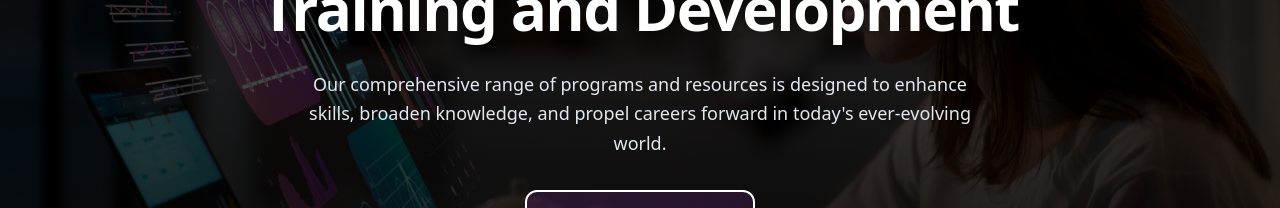
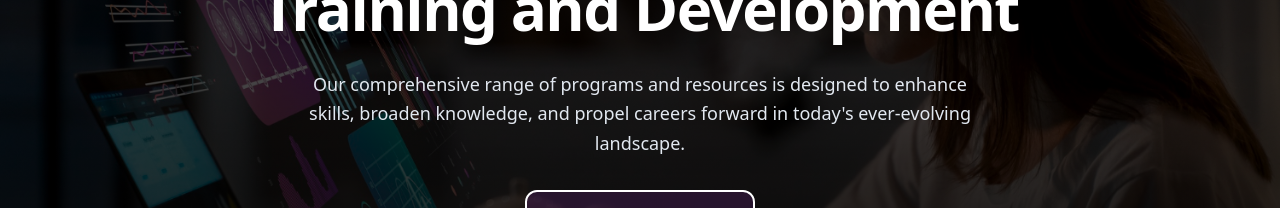
Before and after one commit to TheeValcode/Tobams-Frontend-Assessment, a Next.js app: page / in a window 1280 px wide. Shown: the part 311-519 px from the top of the page. Built offline with nearby package versions, Linux system fonts and the light colour scheme.

Commit message:
fix: correct typo in hero copy, fix directive syntax, and add hydration warning suppressions

```diff
--- a/src/app/layout.tsx
+++ b/src/app/layout.tsx
@@ -19,8 +19,8 @@ export default function RootLayout({
   children: React.ReactNode;
 }>) {
   return (
-    <html lang="en" className={`${inter.variable} h-full antialiased`}>
-      <body className="min-h-full flex flex-col font-sans bg-white text-slate-900">
+    <html lang="en" className={`${inter.variable} h-full antialiased`} suppressHydrationWarning>
+      <body className="min-h-full flex flex-col font-sans bg-white text-slate-900" suppressHydrationWarning>
         {children}
       </body>
     </html>
--- a/src/components/HeroSection.tsx
+++ b/src/components/HeroSection.tsx
@@ -35,7 +35,7 @@ export function HeroSection() {
 
         {/* Subtitle Paragraph */}
         <p className="text-sm sm:text-base md:text-lg text-slate-200 leading-relaxed max-w-2xl mx-auto font-normal">
-          Our comprehensive range of programs and resources is designed to enhance skills, broaden knowledge, and propel careers forward in today&apos;s ever-evolving world.
+          Our comprehensive range of programs and resources is designed to enhance skills, broaden knowledge, and propel careers forward in today&apos;s ever-evolving landscape.
         </p>
 
         {/* Action CTA Button */}
--- a/src/components/Navbar.tsx
+++ b/src/components/Navbar.tsx
@@ -1,7 +1,7 @@
-"use me";
 "use client";
 
 import React, { useState } from "react";
+
 import Image from "next/image";
 import Link from "next/link";
 import { ChevronDown, User, Menu, X } from "lucide-react";
```
